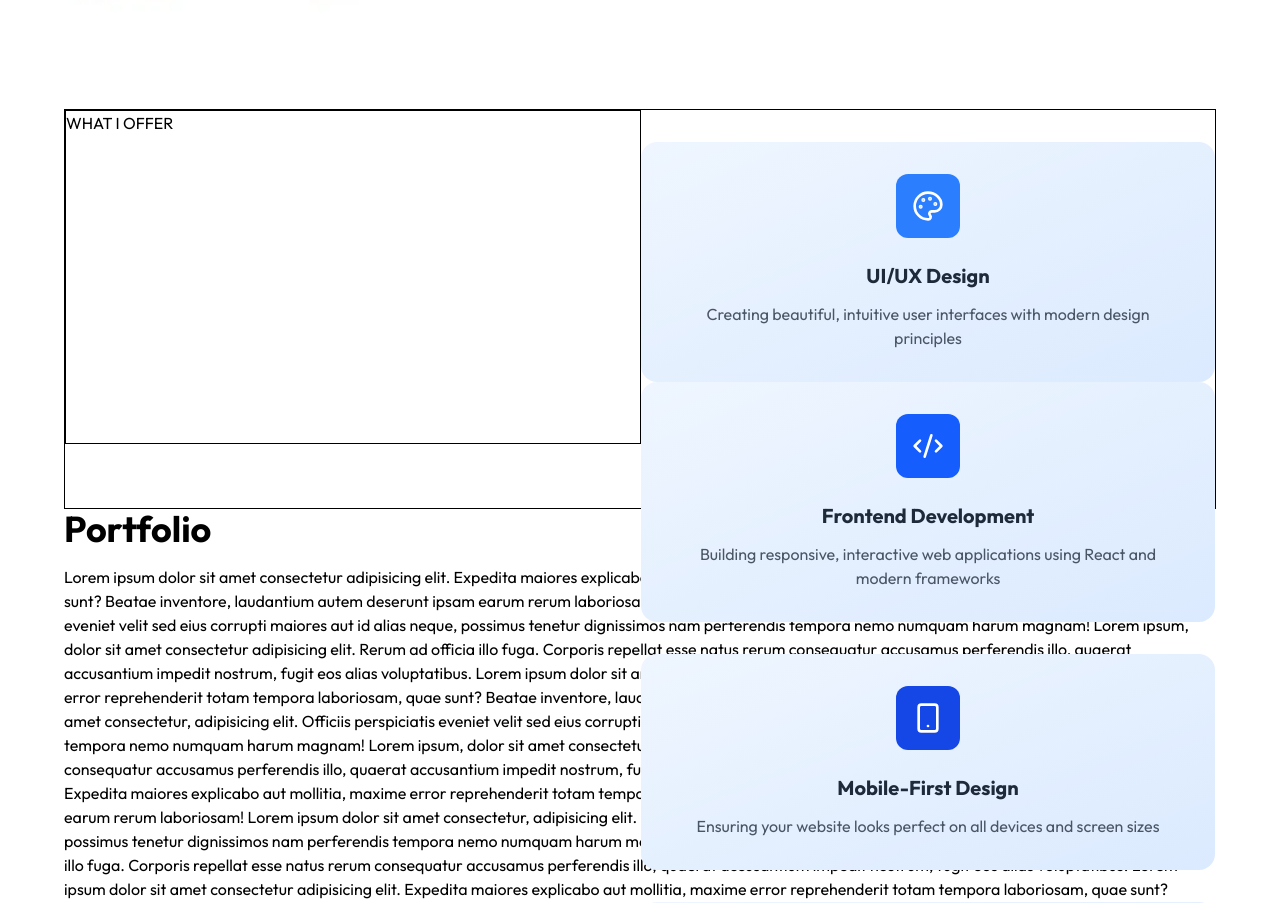
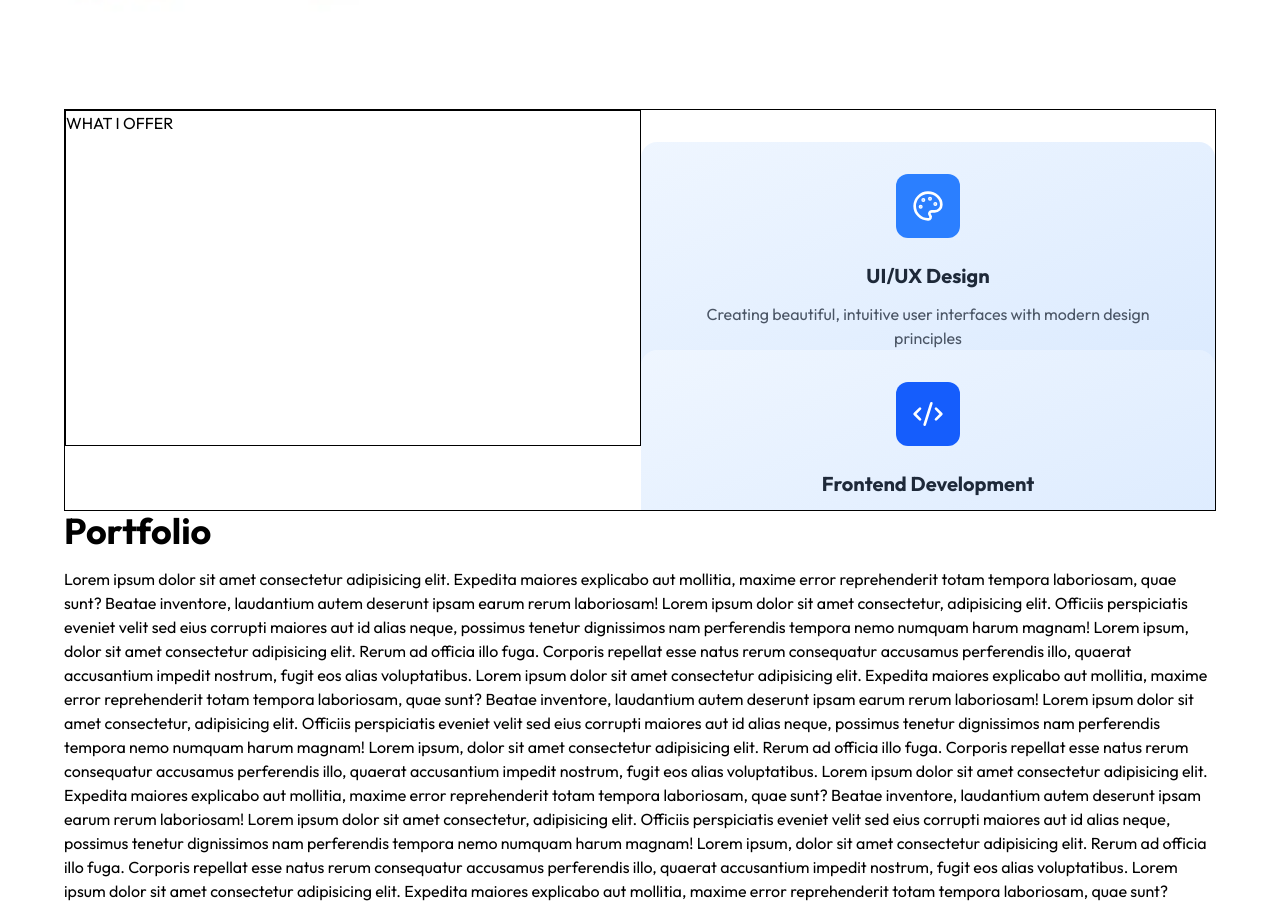
Before and after one commit to BEEJAYOFGOD/portfolio, a React (Vite) app: page / in a window 1280 px wide. Shown: the part 1390-2293 px from the top of the page. Built offline with nearby package versions, Linux system fonts and the light colour scheme.

Commit message:
installed react-router-dom

```diff
--- a/package.json
+++ b/package.json
@@ -14,6 +14,7 @@
     "lucide-react": "^0.525.0",
     "react": "^19.1.0",
     "react-dom": "^19.1.0",
+    "react-router-dom": "^7.6.3",
     "tailwindcss": "^4.1.10"
   },
   "devDependencies": {
--- a/src/App.css
+++ b/src/App.css
@@ -134,6 +134,57 @@ html {
     animation-delay: 0.3s;
 }
 
+/* Service cards scroll animations */
+.service-card {
+    transition: all 0.5s cubic-bezier(0.4, 0, 0.2, 1);
+    transform-origin: center;
+    will-change: transform, opacity;
+}
+
+.service-card.active-card {
+    box-shadow: 0 25px 50px -12px rgba(59, 130, 246, 0.25);
+    border: 2px solid rgba(59, 130, 246, 0.2);
+}
+
+.service-card.active-card .bg-blue-500,
+.service-card.active-card .bg-blue-600,
+.service-card.active-card .bg-blue-700 {
+    transform: scale(1.1);
+    box-shadow: 0 10px 25px rgba(59, 130, 246, 0.3);
+}
+
+/* Smooth scroll behavior for services section */
+#services {
+    scroll-behavior: smooth;
+}
+
+#div-cards {
+    scroll-behavior: smooth;
+}
+
+/* Enhanced card hover effects */
+.service-card:hover {
+    transform: translateY(-4px) scale(1.02);
+    box-shadow: 0 20px 40px rgba(59, 130, 246, 0.15);
+}
+
+/* Pulse animation for active card icon */
+.active-card .bg-blue-500,
+.active-card .bg-blue-600,
+.active-card .bg-blue-700 {
+    animation: pulse-blue 2s infinite;
+}
+
+@keyframes pulse-blue {
+    0%,
+    100% {
+        box-shadow: 0 0 0 0 rgba(59, 130, 246, 0.7);
+    }
+    50% {
+        box-shadow: 0 0 0 10px rgba(59, 130, 246, 0);
+    }
+}
+
 /* #root {
   max-width: 1280px;
   margin: 0 auto;
--- a/src/pages/Portfolio.jsx
+++ b/src/pages/Portfolio.jsx
@@ -8,6 +8,7 @@ import linkedin from "../assets/icons/linkedin.svg";
 import github from "../assets/icons/github.svg";
 import myPic from "../assets/pic.PNG";
 import { useNavContext } from "../context/navContext";
+
 const Portfolio = () => {
     const { handleClick, setActive, Links, setSpin, click } = useNavContext();
 
@@ -156,15 +157,15 @@ const Portfolio = () => {
                 </section>
 
                 <section
-                    className="flex [&>*]:flex-1  h-[400px] border relative"
+                    className="flex [&>*]:flex-1  h-fit overflow-scroll border relative"
                     id="services"
                     data-section="services"
                 >
-                    <div className="mb-16 sticky top-0 border">
+                    <div className="mb-16 sticky top-0 border flex ">
                         <h2 className="">WHAT I OFFER</h2>
                     </div>
 
-                    <div className="space-y-8  h-[800px]  relative overflow-auto">
+                    <div className="h-[400px] overflow-scroll  relative overflow-y-scroll">
                         <div className="bg-gradient-to-br sticky top-8 from-blue-50 to-blue-100 p-8 rounded-2xl text-center hover:transform hover:scale-105 transition-all duration-300">
                             <div className="bg-blue-500 p-4 rounded-xl w-fit mx-auto mb-6">
                                 <Palette className="w-8 h-8 text-white" />
```
Also changed, not shown: 1 other file (tests, documents, lock files or other folders).
